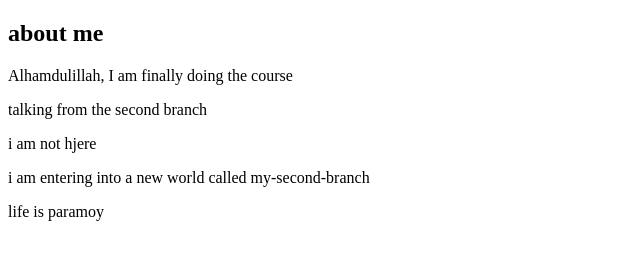
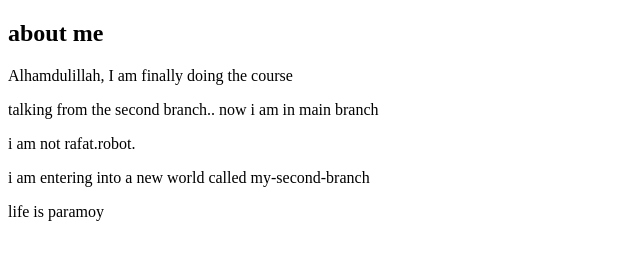
Before and after one commit to fardinrafatbd/my-first-website, a plain HTML site: page index.html in a window 1280 px wide. Shown: the whole page, without its empty margins (0-640 px from the left). Drawn offline with Linux system fonts and the light colour scheme.

Commit message:
change main

```diff
--- a/index.html
+++ b/index.html
@@ -8,8 +8,8 @@
 <body>
     <h2>about me </h2>
     <p>Alhamdulillah, I am finally doing the course</p>
-    <p>talking from the second branch</p>
-    <p>i am not hjere</p>
+    <p>talking from the second branch.. now i am in main branch</p>
+    <p>i am not rafat.robot.</p>
     <p>i am entering into a new world called my-second-branch</p>
     <p>life is paramoy</p>
 </body>
```
